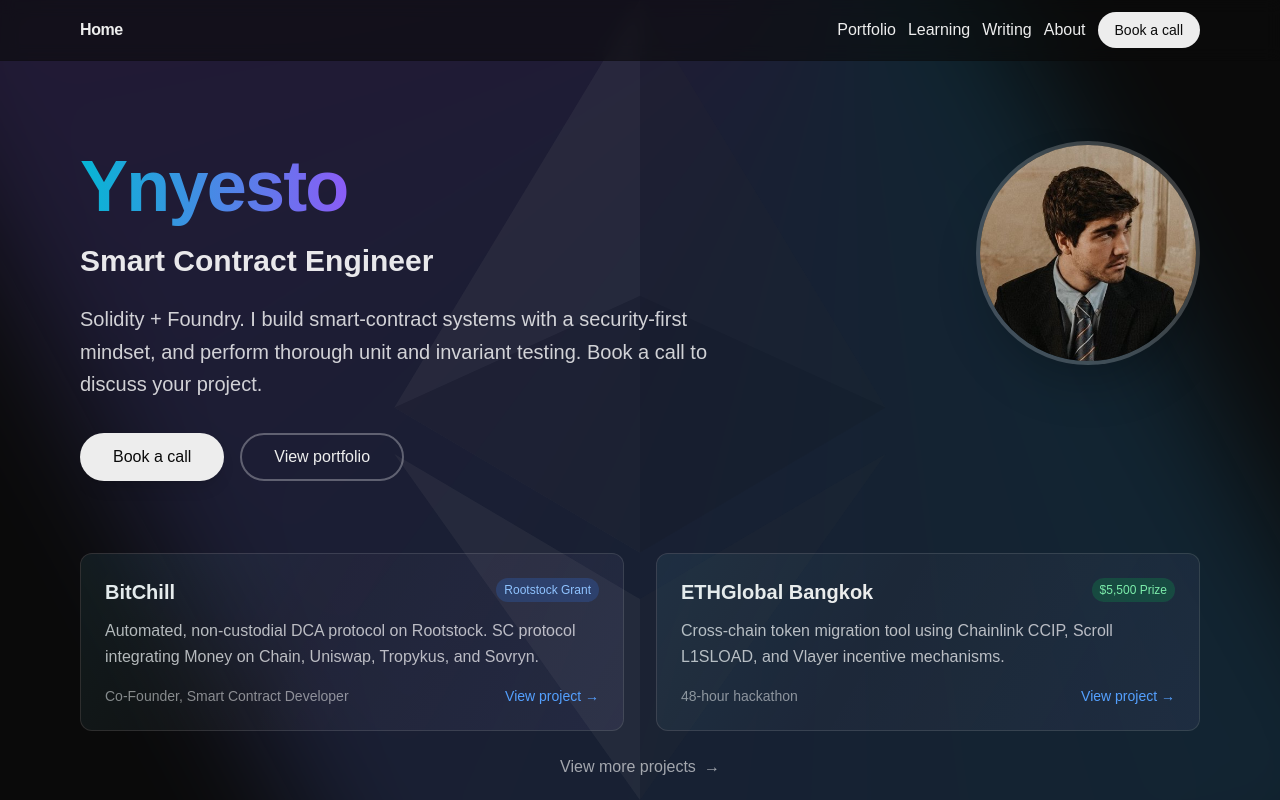
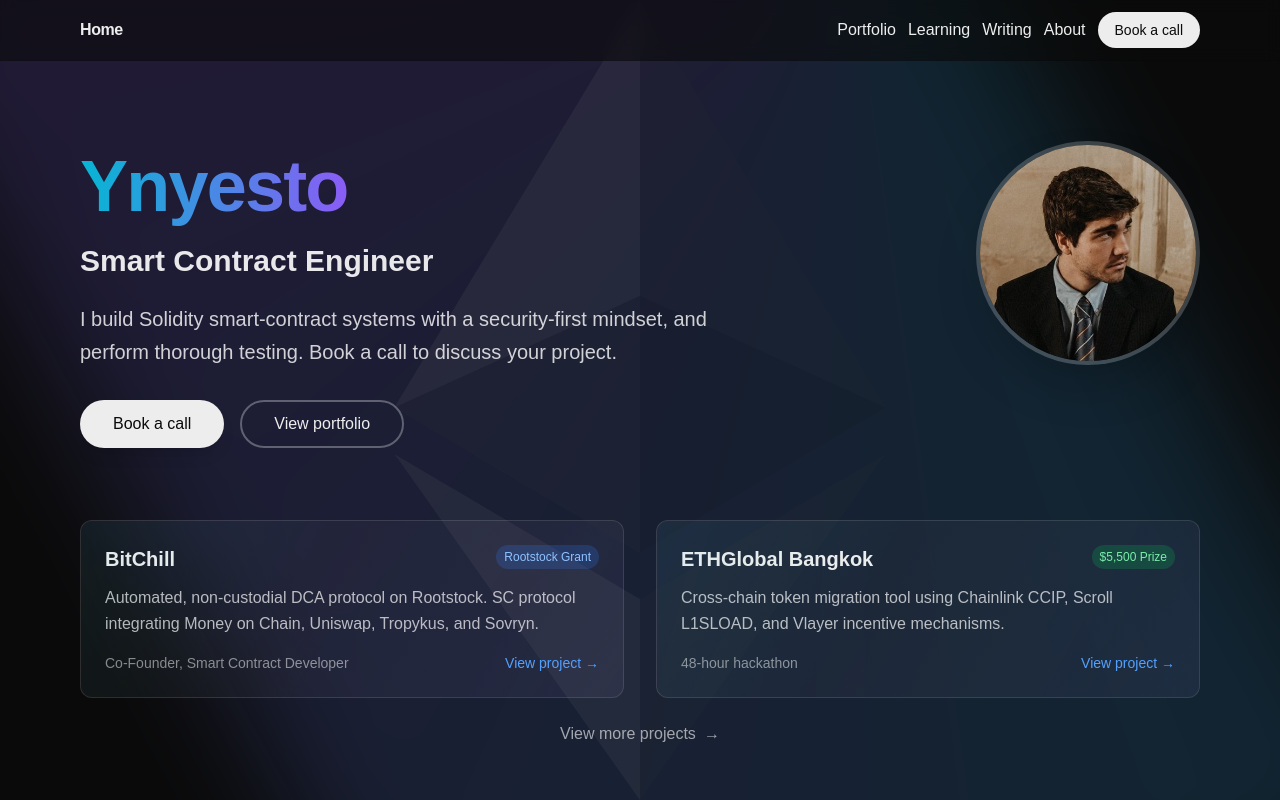
Before and after one commit to Ynyesto/dev-portfolio-site, a Next.js app: page / in a window 1280 px wide. Shown: the top 800 px of the page. Built offline with nearby package versions, Linux system fonts and the light colour scheme; no server answers.

Commit message:
chore: tweak some texts

```diff
--- a/src/app/about/page.tsx
+++ b/src/app/about/page.tsx
@@ -15,7 +15,7 @@ export default function AboutPage() {
         <div className="relative z-10 px-6 py-8">
           <h1 className="text-3xl font-bold mb-2">About</h1>
           <p className="text-white/70 text-sm max-w-2xl">
-            Blockchain developer and smart contract engineer based in Madrid
+            Blockchain and smart contract engineer based in Madrid, Spain.
           </p>
           <div className="mt-4 flex flex-wrap gap-3">
             <a
@@ -95,7 +95,7 @@ export default function AboutPage() {
             <h3 className="font-semibold mb-2">Availability</h3>
             <p className="text-white/80">
               I&apos;m open to part-time engagements and collaborations that align with my interests,
-              especially those involving smart contracts, decentralized protocols, or mission‑driven
+              especially those involving smart contracts, decentralized protocols, and mission‑driven
               blockchain projects.
             </p>
             <div className="mt-3 flex gap-3">
--- a/src/app/page.tsx
+++ b/src/app/page.tsx
@@ -38,8 +38,8 @@ export default function Home() {
             </h2>
           </div>
           <p className="text-lg sm:text-xl max-w-2xl text-white/80 leading-relaxed">
-            Solidity + Foundry. I build smart-contract systems with a security-first mindset, and
-            perform thorough unit and invariant testing. Book a call to discuss your project.
+            I build Solidity smart-contract systems with a security-first mindset, and
+            perform thorough testing. Book a call to discuss your project.
           </p>
           <div className="flex flex-wrap gap-4 justify-center lg:justify-start pt-2">
             <a
--- a/src/app/portfolio/page.tsx
+++ b/src/app/portfolio/page.tsx
@@ -33,9 +33,8 @@ export default function PortfolioPage() {
         <div className="relative z-10 px-6 py-8">
           <h1 className="text-3xl font-bold mb-2">Portfolio</h1>
           <p className="text-white/70 text-sm max-w-2xl">
-            Selected smart contract development work. These are the paid projects I&apos;ve worked
-            on. More work in courses, hackathons, and personal projects is available on{" "}
-            <a href="https://github.com/ynyesto" target="_blank" rel="noreferrer">
+            A selection of paid smart contract development projects. For additional experience—including courses, hackathons, and personal initiatives—see{" "}
+            <a href="https://github.com/ynyesto" target="_blank" rel="noreferrer" className="underline font-semibold">
               GitHub
             </a>
             .
--- a/src/app/writing/page.tsx
+++ b/src/app/writing/page.tsx
@@ -14,7 +14,7 @@ export default function WritingPage() {
         <div className="relative z-10 px-6 py-8">
           <h1 className="text-3xl font-bold mb-2">Writing</h1>
           <p className="text-white/70 text-sm max-w-2xl">
-            Technical articles, security analyses, and research contributions
+            Technical articles, security analyses, and research contributions.
           </p>
         </div>
       </div>
```
